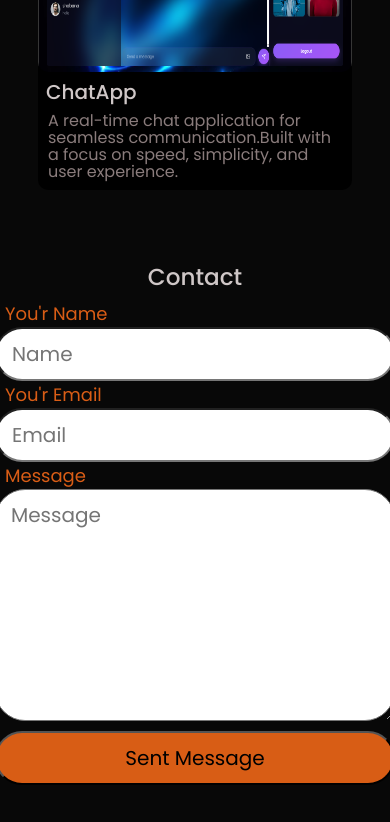
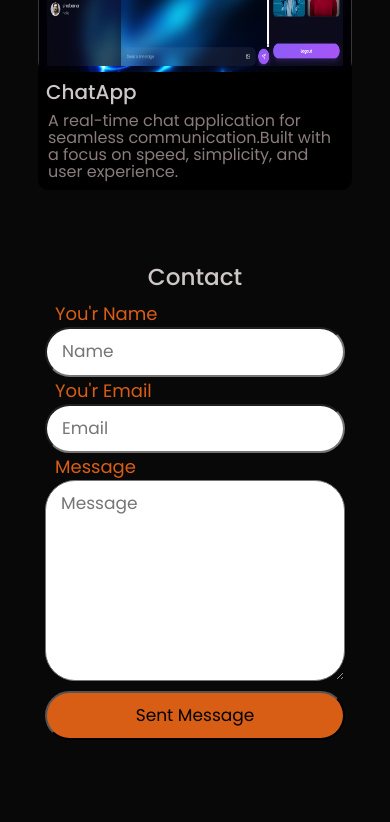
Before and after one commit to suhaib200425-bit/CyberSquare, a React (Vite) app in the folder Portfolio/: page / in a window 390 px wide. Shown: the part 4641-5463 px from the top of the page. Built offline with nearby package versions, Linux system fonts and the light colour scheme; a web font is replaced by a local one.

Commit message:
contact meadia

```diff
--- a/Portfolio/src/sections/Contact/Contact.css
+++ b/Portfolio/src/sections/Contact/Contact.css
@@ -44,4 +44,8 @@
     .Contact{
         padding: 0px 30px;
     }
+    .Contact form{
+        width: 300px;
+        font-size: 17px;
+    }
 }
--- a/Portfolio/src/sections/Indro.css
+++ b/Portfolio/src/sections/Indro.css
@@ -46,8 +46,9 @@
 }
 
 .OtherContent {
-    padding: 0px 150px;
-    margin-bottom: 50px;
+        /* margin-top: -20vh; */
+        margin-bottom: 50px;
+        padding: 0px 150px;
 }
 
 /* Mobile view */
```
